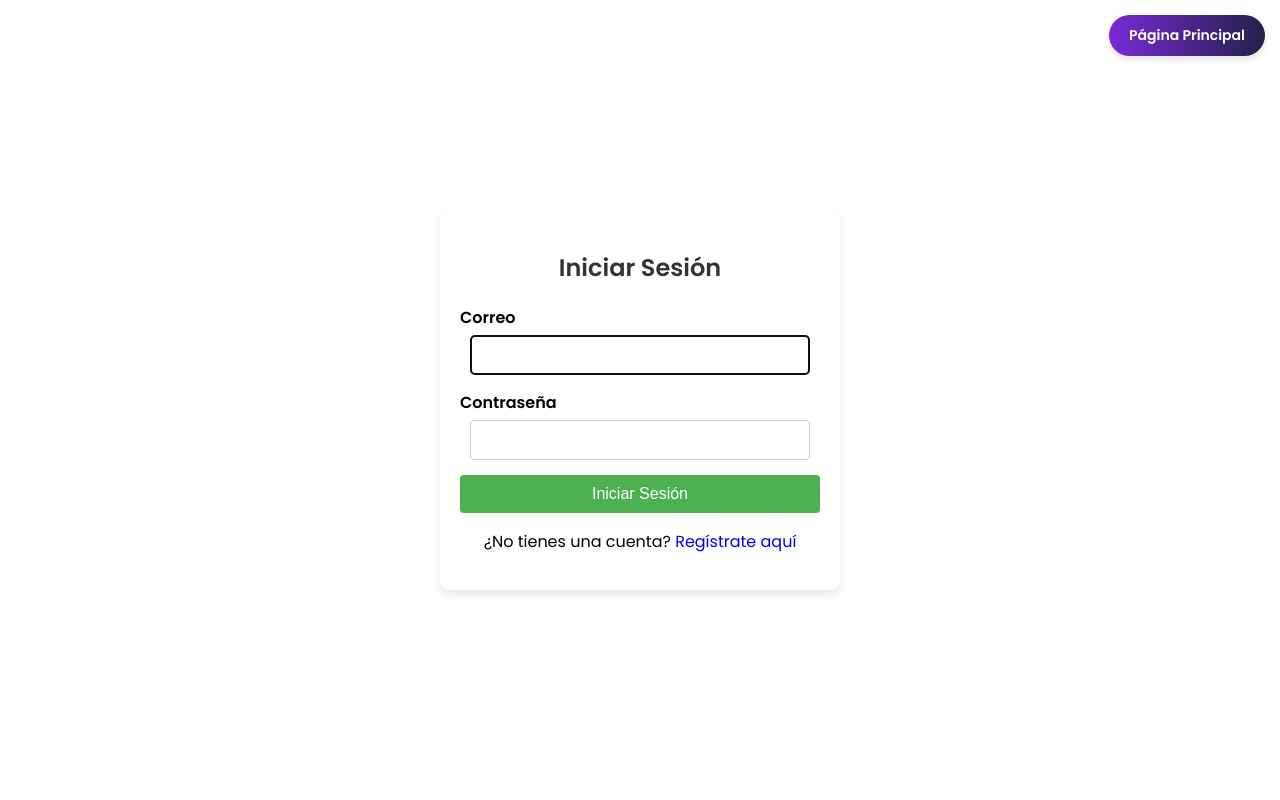
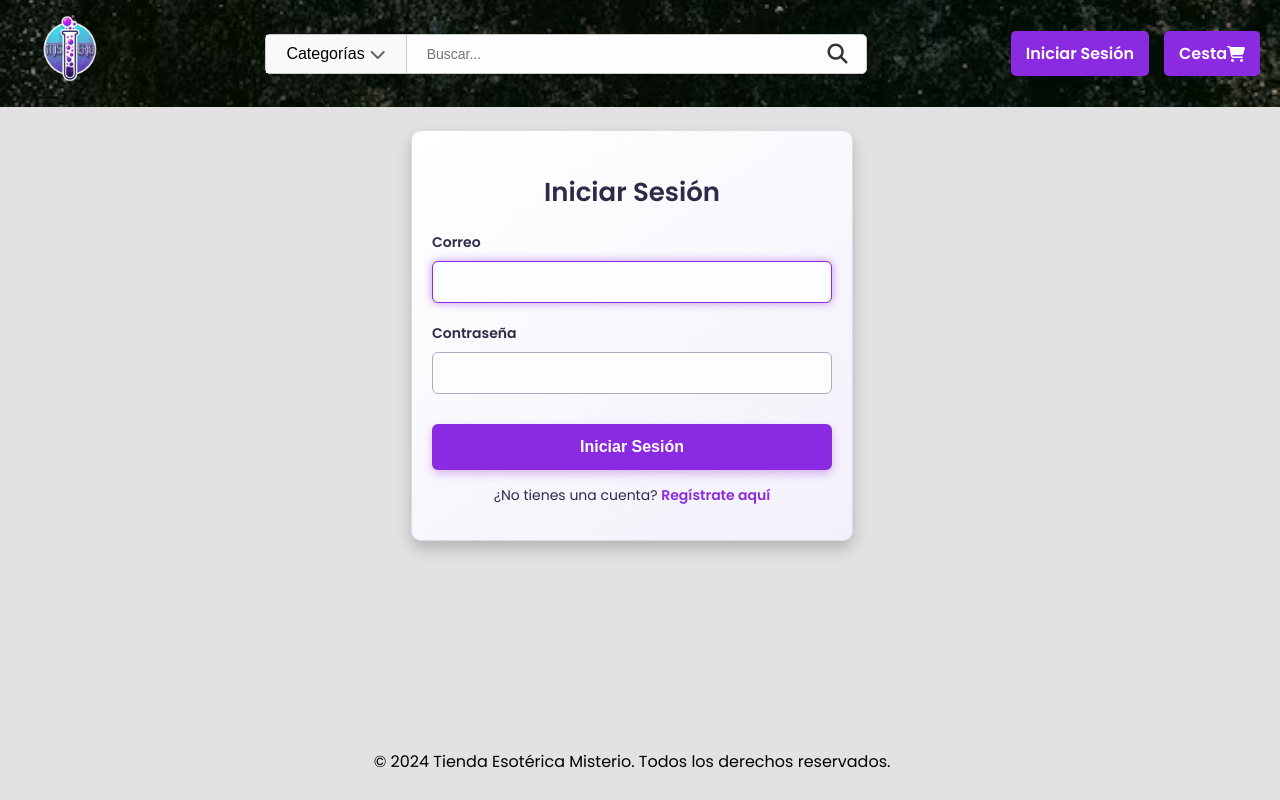
Before and after one commit to HectorNG840/tienda_Esoterica, a Django app: page /login/ in a window 1280 px wide. Run offline with Django 5.2, Linux system fonts and the light colour scheme.

Commit message:
fix: updated frontend

```diff
--- a/tienda/static/css/base.css
+++ b/tienda/static/css/base.css
@@ -15,7 +15,7 @@
 }
 
 header {
-    background: linear-gradient(360deg, #e519f0 0%, #c639ea 50%, #7729d7 100%);
+    background: #000;
     color: #fff;
     padding: 0.1px 0;
     text-align: center;
@@ -82,7 +82,7 @@
 }
 
 .search-button:hover i {
-    color: #4CAF50;
+    color: #8a2be2;
 }
 
 .search-form {
--- a/tienda/static/css/login.css
+++ b/tienda/static/css/login.css
@@ -1,70 +1,111 @@
-body {
-    font-family: 'Poppins', sans-serif;
-    background-color: #ffffff;
-    display: flex;
-    justify-content: center;
-    align-items: center;
-    min-height: 100vh;
+html, body {
+    height: 100%;
     margin: 0;
+    padding: 0;
+    padding-right: 8px;
+    overflow: auto;
+    background-color: #e2e2e2;
+    color: #2e2a47;
 }
+
 .login-container {
-    background-color: #fff;
+    margin: 20px auto;
     padding: 20px;
-    border-radius: 8px;
-    box-shadow: 0 4px 8px rgba(0, 0, 0, 0.1);
-    width: 100%;
-    max-width: 400px;
-    box-sizing: border-box;
+    width: 400px;
+    background: linear-gradient(145deg, #ffffff, #f3f0fa);
+    border-radius: 10px;
+    box-shadow: 0 8px 16px rgba(0, 0, 0, 0.2);
+    border: 1px solid #ded9e6;
 }
+
 h2 {
-    color: #333;
+    font-size: 26px;
+    font-weight: bold;
+    margin-bottom: 20px;
     text-align: center;
+    color: #2e2a47;
 }
+
 .form-group {
-    margin-bottom: 15px;
+    margin-bottom: 20px;
     position: relative;
 }
+
 label {
     display: block;
+    font-size: 14px;
     font-weight: bold;
-    margin-bottom: 5px;
+    margin-bottom: 8px;
+    color: #2e2a47;
 }
-input[type="text"], [type="email"], input[type="password"] {
-    width: calc(100% - 20px);
-    padding: 10px;
-    margin: 0 10px;
-    border: 1px solid #ccc;
-    border-radius: 4px;
-    font-size: 16px;
+
+input {
+    width: 100%;
+    padding: 12px;
+    border: 1px solid #b0aac2;
+    border-radius: 6px;
+    font-size: 14px;
     box-sizing: border-box;
+    transition: all 0.3s;
+    background: #fdfdff;
 }
+
+input:focus {
+    border-color: #8a2be2;
+    outline: none;
+    box-shadow: 0 0 8px rgba(138, 43, 226, 0.5);
+}
+
 .form-error {
     color: #e74c3c;
     font-size: 0.9em;
     margin-top: 5px;
 }
+
 .form-button {
     width: 100%;
-    padding: 10px;
-    background-color: #4CAF50;
+    padding: 14px;
+    margin-top: 10px;
+    background: #8a2be2;
     color: #fff;
+    font-size: 16px;
+    font-weight: bold;
     border: none;
-    border-radius: 4px;
-    font-size: 16px;
+    border-radius: 6px;
     cursor: pointer;
+    transition: background-color 0.3s, box-shadow 0.3s;
+    box-shadow: 0 4px 8px rgba(138, 43, 226, 0.3);
 }
+
 .form-button:hover {
-    background-color: #45a049;
+    background: #6f229d;
+    box-shadow: 0 6px 12px rgba(111, 34, 157, 0.4);
 }
+
 .register-link {
     text-align: center;
-    margin-top: 10px;
+    margin-top: 15px;
+    font-size: 14px;
 }
+
+.register-link a {
+    color: #8a2be2;
+    text-decoration: none;
+    font-weight: bold;
+    transition: color 0.3s;
+}
+
+.register-link a:hover {
+    color: #6f229d;
+    text-shadow: 0 0 5px rgba(138, 43, 226, 0.7);
+}
+
 .home-link {
     position: fixed;
     top: 15px;
     right: 15px;
 }
+
 .home-link a {
     display: inline-block;
     padding: 10px 20px;
@@ -78,12 +119,15 @@
     box-shadow: 0 4px 6px rgba(0, 0, 0, 0.1);
     transition: all 0.3s ease;
 }
+
 .home-link a:hover {
     transform: scale(1.05);
 }
+
 .link-text {
     text-decoration: none;
 }
+
 .link-text:hover {
     text-decoration: underline;
 }
--- a/tienda/static/css/perfil.css
+++ b/tienda/static/css/perfil.css
@@ -2,7 +2,7 @@
     background: #fff;
     padding: 30px;
     border-radius: 8px;
-    box-shadow: 0 4px 8px rgba(0, 0, 0, 0.1);
+    box-shadow: 0 4px 12px rgba(0, 0, 0, 0.15);
     max-width: 500px;
     margin: 40px auto;
 }
--- a/tienda/static/css/register.css
+++ b/tienda/static/css/register.css
@@ -1,74 +1,75 @@
-body {
-    overflow: hidden; /* Esto evita el scroll. Cámbialo a: */
-    overflow: auto;
+html, body {
+    height: 100%;
     margin: 0;
     padding: 0;
-    font-family: 'Poppins', sans-serif;
-    background: #f5f5f5;
+    overflow: auto;
+    background-color: #e2e2e2;
+    color: #2e2a47;
 }
 
-
 .register-container {
-    margin: 50px auto; /* Añade espacio seguro arriba y abajo */
-    padding: 20px; /* Asegura espacio interno */
+    margin: 20px auto;
+    padding: 20px;
     max-width: 400px;
-    background: #fff;
-    border-radius: 8px;
-    box-shadow: 0 4px 8px rgba(0, 0, 0, 0.1);
+    background: linear-gradient(145deg, #ffffff, #f3f0fa);
+    border-radius: 10px;
+    box-shadow: 0 8px 16px rgba(0, 0, 0, 0.2);
+    border: 1px solid #ded9e6;
 }
 
-
 h2 {
-    font-size: 24px;
+    font-size: 26px;
     font-weight: bold;
     margin-bottom: 20px;
-    color: #333;
+    text-align: center;
 }
 
 .form-group {
     margin-bottom: 20px;
-    text-align: left;
 }
 
 label {
     display: block;
     font-size: 14px;
     font-weight: bold;
-    color: #555;
     margin-bottom: 8px;
 }
 
 input {
     width: 100%;
     padding: 12px;
-    border: 1px solid #ccc;
-    border-radius: 5px;
+    border: 1px solid #b0aac2;
+    border-radius: 6px;
     font-size: 14px;
     box-sizing: border-box;
     transition: all 0.3s;
+    background: #fdfdff;
 }
 
 input:focus {
-    border-color: #007BFF;
+    border-color: #8a2be2;
     outline: none;
-    box-shadow: 0 0 5px rgba(0, 123, 255, 0.5);
+    box-shadow: 0 0 8px rgba(138, 43, 226, 0.5);
 }
 
 .form-button {
     width: 100%;
-    padding: 12px;
-    background: #28a745;
+    padding: 14px;
+    margin-top: 10px;
+    background: #8a2be2;
     color: #fff;
     font-size: 16px;
     font-weight: bold;
     border: none;
-    border-radius: 5px;
+    border-radius: 6px;
     cursor: pointer;
-    transition: background-color 0.3s;
+    transition: background-color 0.3s, box-shadow 0.3s;
+    box-shadow: 0 4px 8px rgba(138, 43, 226, 0.3);
 }
 
 .form-button:hover {
-    background: #218838;
+    background: #6f229d;
+    box-shadow: 0 6px 12px rgba(111, 34, 157, 0.4);
 }
 
 .login-link {
@@ -78,13 +79,15 @@
 }
 
 .login-link a {
-    color: #6f42c1;
+    color: #8a2be2;
     text-decoration: none;
     font-weight: bold;
+    transition: color 0.3s;
 }
 
 .login-link a:hover {
-    color: #563d7c;
+    color: #6f229d;
+    text-shadow: 0 0 5px rgba(138, 43, 226, 0.7);
 }
 
 .password-help {
@@ -92,8 +95,8 @@
     position: absolute;
     top: calc(100% + 5px);
     left: 0;
-    background-color: #fff;
-    border: 1px solid #ddd;
+    background-color: #fdfdff;
+    border: 1px solid #ccc;
     border-radius: 4px;
     padding: 10px;
     font-size: 0.85em;
@@ -103,13 +106,14 @@
     box-sizing: border-box;
     opacity: 0;
     transform: translateY(-10px);
-    transition: opacity 3s ease, transform 3s ease;
+    transition: opacity 0.5s ease, transform 0.5s ease;
 }
 
 .password-help ul {
     margin: 0;
     padding: 0;
     list-style: none;
+    color: #4a3b67;
 }
 
 .password-help ul li {
--- a/tienda/tiendaEsoterica/templates/login.html
+++ b/tienda/tiendaEsoterica/templates/login.html
@@ -1,15 +1,10 @@
-<!DOCTYPE html>
+{% extends 'base.html' %}
 {% load static %}
+
+{% block title %}Iniciar Sesión{% endblock %}
+
 {% block content %}
-<html lang="es">
-<head>
-    <meta charset="UTF-8">
-    <meta name="viewport" content="width=device-width, initial-scale=1.0">
-    <title>Tienda Esotérica - Iniciar Sesión</title>
-    <link rel="stylesheet" href="https://fonts.googleapis.com/css2?family=Poppins:wght@300;400;600&display=swap">
 <link rel="stylesheet" href="{% static 'css/login.css' %}">
-</head>
-<body>
 <div class="home-link">
     <a href="{% url 'inicio' %}">Página Principal</a>
 </div>
@@ -17,29 +12,34 @@
     <h2>Iniciar Sesión</h2>
     <form method="post" novalidate>
         {% csrf_token %}
-            <div class="form-group">
-                <label for="{{ form.username.id_for_label }}">Correo</label>
-                {{ form.username }}
-                {% if form.username.errors %}
-                    <div class="form-error">{{ form.username.errors|striptags }}</div>
+
+        <!-- Mostrar errores generales del formulario -->
+        {% if form.non_field_errors %}
+            <div class="form-error" style="color: red;">
+                {% for error in form.non_field_errors %}
+                    <p>{{ error }}</p>
+                {% endfor %}
+            </div>
+        {% endif %}
+
+        {% for field in form %}
+            <div class="form-group" style="position: relative;">
+                {% if field.name == "username" %}
+                    <label for="{{ field.id_for_label }}">Correo</label>
+                {% else %}
+                    <label for="{{ field.id_for_label }}">{{ field.label }}</label>
+                {% endif %}
+                {{ field }}
+                {% if field.errors %}
+                    <div class="form-error" style="color: red;">{{ field.errors|striptags }}</div>
                 {% endif %}
             </div>
-            <div class="form-group">
-                <label for="{{ form.password.id_for_label }}">Contraseña</label>
-                {{ form.password }}
-                {% if form.password.errors %}
-                    <div class="form-error">{{ form.password.errors|striptags }}</div>
-                {% endif %}
-            </div>
-            {% if form.non_field_errors %}
-                <div class="form-error">{{ form.non_field_errors|striptags }}</div>
-            {% endif %}
+        {% endfor %}
+
         <button type="submit" class="form-button">Iniciar Sesión</button>
     </form>
     <div class="register-link">
         <p>¿No tienes una cuenta? <a href="{% url 'register' %}" class="link-text">Regístrate aquí</a></p>
     </div>
 </div>
-</body>
-</html>
 {% endblock %}
--- a/tienda/tiendaEsoterica/templates/mis_pedidos.html
+++ b/tienda/tiendaEsoterica/templates/mis_pedidos.html
@@ -5,7 +5,7 @@
 
 {% block content %}
 <link rel="stylesheet" href="{% static 'css/mis_pedidos.css' %}">
-<main>
+<div class="contenedor-pedidos">
     <h2>Mis Pedidos</h2>
     {% if pedidos %}
         <table>
@@ -47,5 +47,5 @@
     {% else %}
         <p class="sin-pedidos">No tienes pedidos.</p>
     {% endif %}
-</main>
+</div>
 {% endblock %}
--- a/tienda/tiendaEsoterica/templates/register.html
+++ b/tienda/tiendaEsoterica/templates/register.html
@@ -1,10 +1,12 @@
 {% extends 'base.html' %}
+{% load static %}
 
 {% block title %}Registro{% endblock %}
 
 {% block content %}
+<link rel="stylesheet" href="{% static 'css/register.css' %}">
 <div class="register-container">
-    <h2>Regístrate</h2>
+    <h2>Registro</h2>
     <form method="post" novalidate>
         {% csrf_token %}
 
```
Also changed, not shown: tienda/static/css/mis_pedidos.css (+84 -24 lines). Lines whose indentation alone changed are shown as unchanged.
